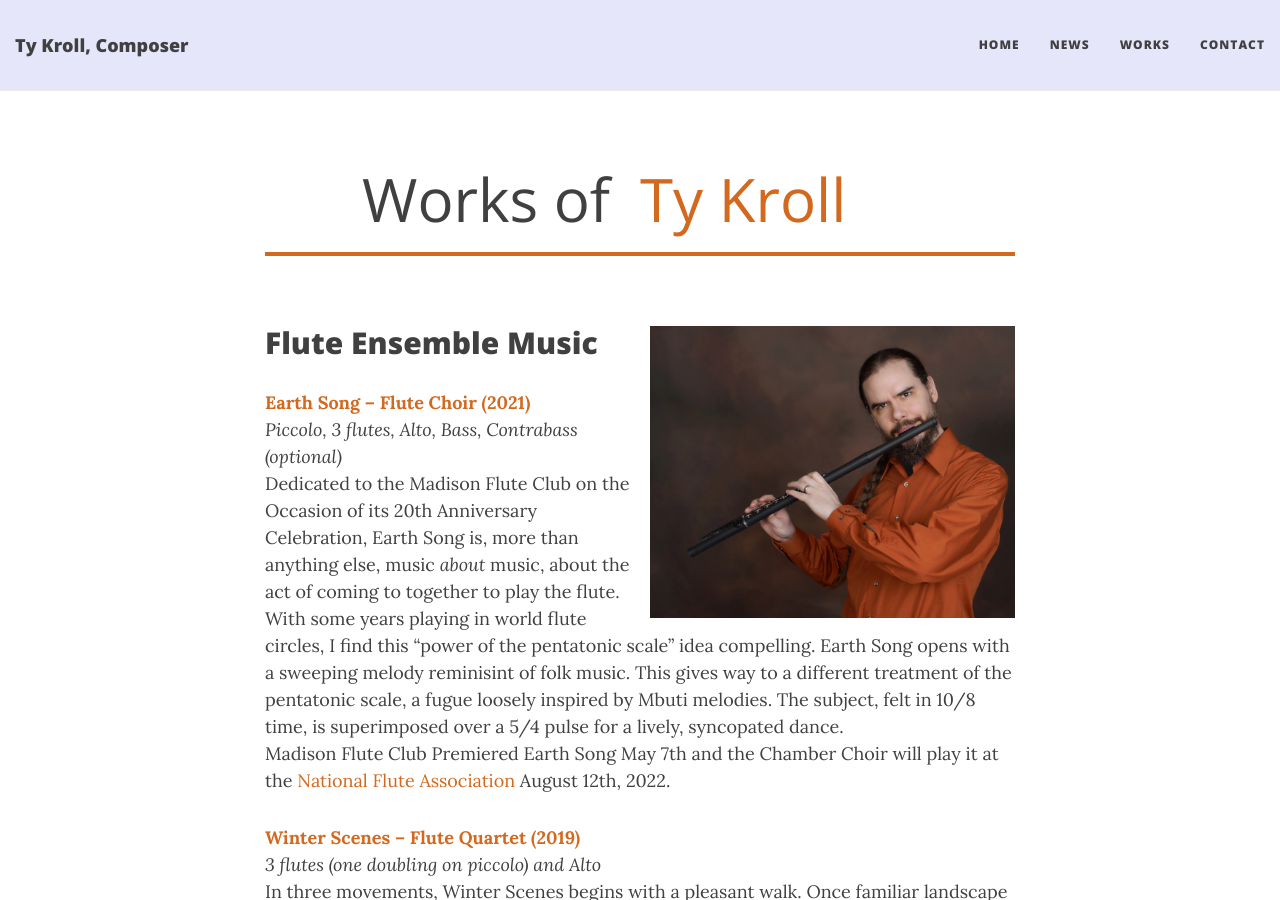
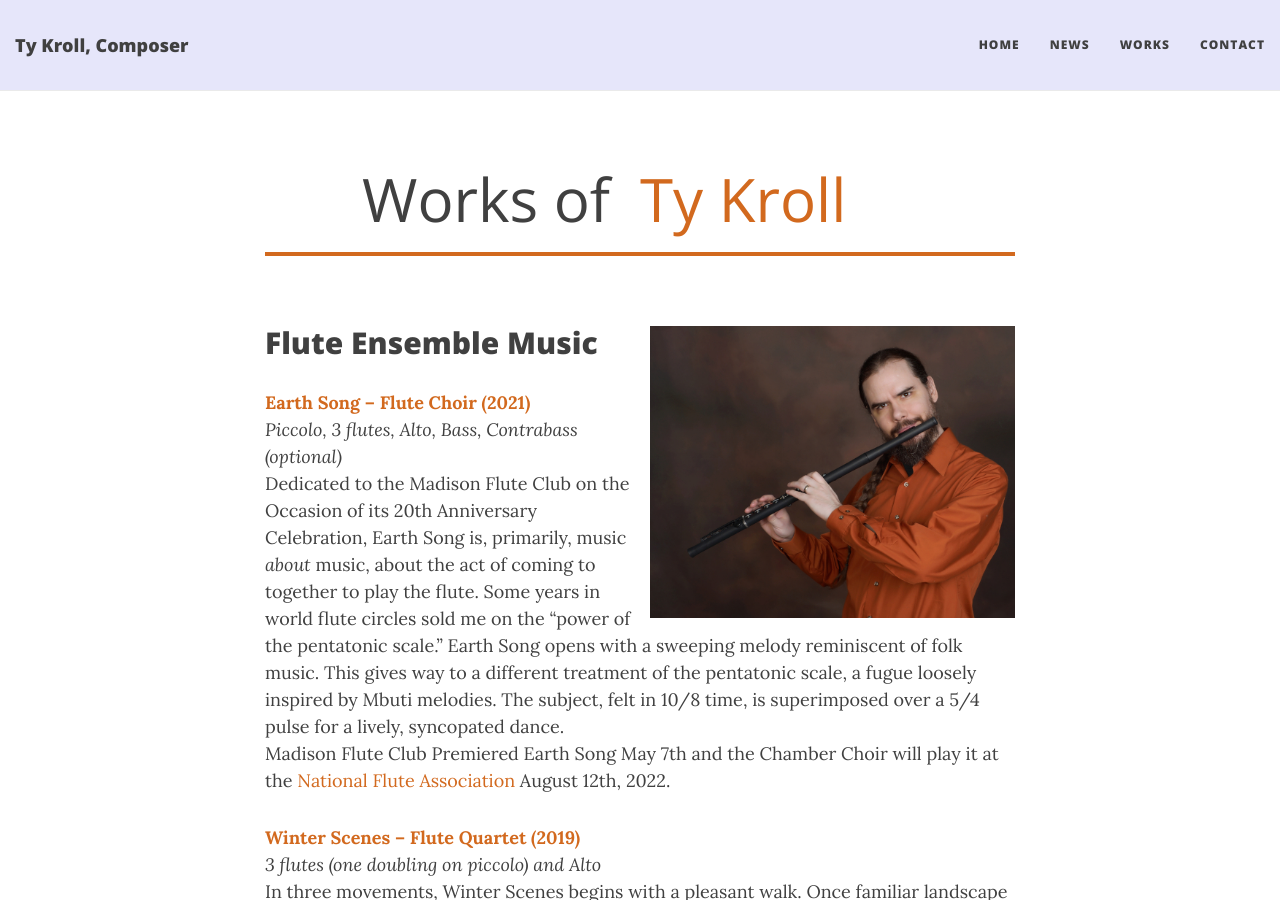
Before and after one commit to ctrueden/tykroll.com, a Jekyll site: the page built from works.md, in a window 1280 px wide and 900 px high. Built offline with Jekyll 4.4.1, drawn with Linux system fonts in a browser that asks for light colours; nearby versions of some CDN libraries.

Commit message:
Update works.md

```diff
--- a/works.md
+++ b/works.md
@@ -9,7 +9,7 @@ subtitle: Ty Kroll
 
 __[Earth Song – Flute Choir (2021)](https://www.musicnotes.com/sheetmusic/mtd.asp?ppn=MN0260284)__
 <br>_Piccolo, 3 flutes, Alto, Bass, Contrabass (optional)_
-<br>Dedicated to the Madison Flute Club on the Occasion of its 20th Anniversary Celebration, Earth Song is, more than anything else, music _about_ music, about the act of coming to together to play the flute. With some years playing in world flute circles, I find this "power of the pentatonic scale" idea compelling. Earth Song opens with a sweeping melody reminisint of folk music. This gives way to a different treatment of the pentatonic scale, a fugue loosely inspired by Mbuti melodies. The subject, felt in 10/8 time, is superimposed over a 5/4 pulse for a lively, syncopated dance.
+<br>Dedicated to the Madison Flute Club on the Occasion of its 20th Anniversary Celebration, Earth Song is, primarily, music _about_ music, about the act of coming to together to play the flute. Some years in world flute circles sold me on the "power of the pentatonic scale." Earth Song opens with a sweeping melody reminiscent of folk music. This gives way to a different treatment of the pentatonic scale, a fugue loosely inspired by Mbuti melodies. The subject, felt in 10/8 time, is superimposed over a 5/4 pulse for a lively, syncopated dance.
 <br>Madison Flute Club Premiered Earth Song May 7th and the Chamber Choir will play it at the [National Flute Association](https://www.nfaonline.org/convention/2022-convention) August 12th, 2022.
 
 __[Winter Scenes – Flute Quartet (2019)](https://www.musicnotes.com/sheetmusic/mtd.asp?ppn=MN0245038)__
```
